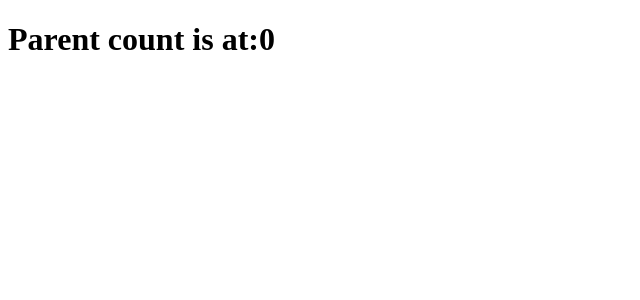
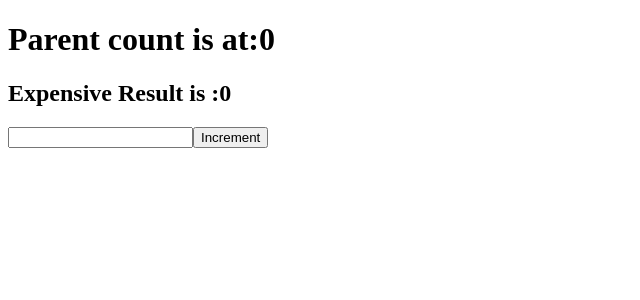
Before and after one commit to bobbyDeepak1415/React_Hooks, a React (Vite) app: page / in a window 1280 px wide. Shown: the top 300 px of the page, without its empty margins (0-640 px from the left). Built offline with nearby package versions, Linux system fonts and the light colour scheme.

Commit message:
setup done

```diff
--- a/src/Demo.jsx
+++ b/src/Demo.jsx
@@ -1,16 +1,29 @@
-import React, { useState } from 'react'
+import React, { useMemo, useState } from "react";
 
 const Demo = () => {
+  console.log("parent rendering...");
 
-  const [count,setCount]=useState(0)
+  const [count, setCount] = useState(0);
+  const [item, setItem] = useState("");
 
+  // const expensiveResult = useMemo(() => {
+  //   return count * 100;
+  // }, [count]);
 
+  const expensiveResult = count * 100;
 
   return (
     <div>
       <h1>Parent count is at:{count}</h1>
+      <h2>Expensive Result is :{expensiveResult}</h2>
+      <input
+        value={item}
+        onChange={(e) => setItem(e.target.value)}
+        type="text"
+      />
+      <button onClick={() => setCount(count + 1)}>Increment</button>
     </div>
-  )
-}
+  );
+};
 
-export default Demo
+export default Demo;
```
